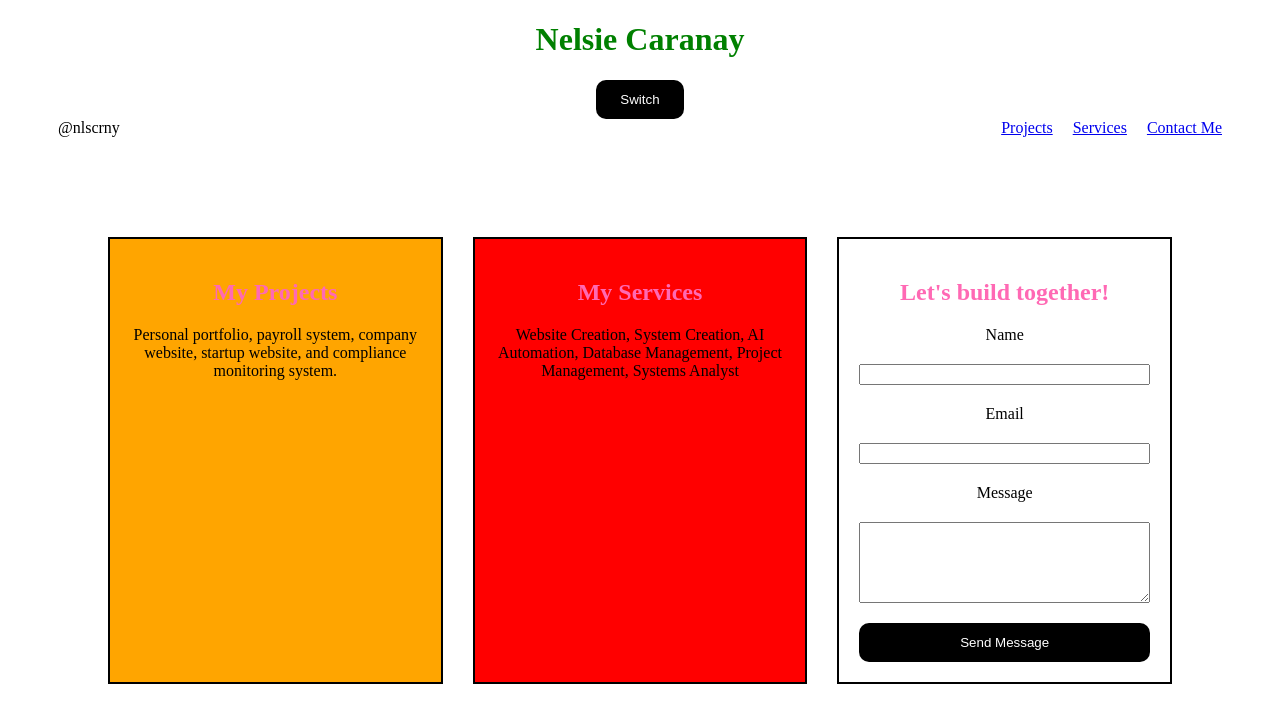
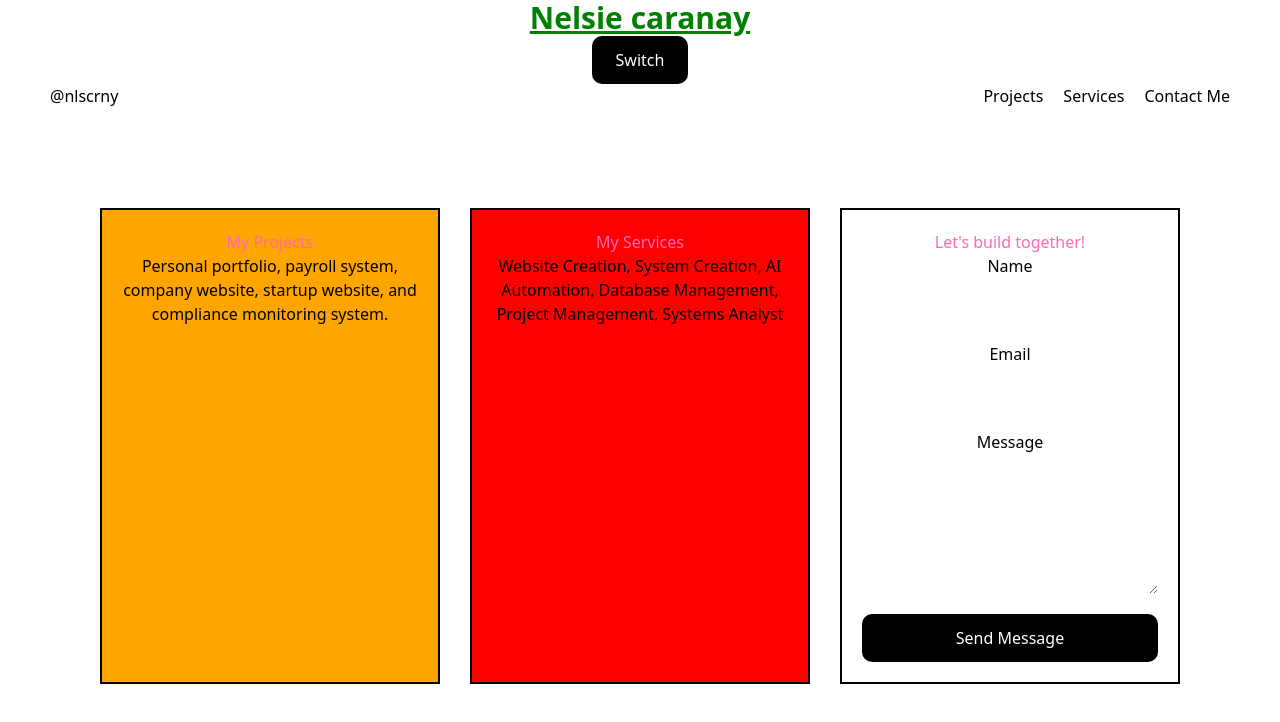
Before and after one commit to c20245654caranay-pixel/Nelsie, a plain HTML site: page index.html in a window 1280 px wide. Drawn offline with nearby package versions, Linux system fonts and the light colour scheme.

Commit message:
My first tailwind :p

```diff
--- a/index.html
+++ b/index.html
@@ -6,10 +6,14 @@
     <meta name="viewport" content="width=device-width, initial-scale=1.0">
     <title>My Portfolio</title>
     <link rel="stylesheet" href="style.css">
+    <script src="https://cdn.jsdelivr.net/npm/@tailwindcss/browser@4"></script>
 </head>
 
 <body>
-    <h1>Nelsie Caranay</h1>
+
+    <h1 class="text-3xl font-bold underline text-red-700">
+        Nelsie caranay
+        </h1>
 
         <button id="switch">Switch</button>
         <header>
@@ -26,7 +30,8 @@
         <main>
             <section id="projects">
                 <h2 class="projects">My Projects</h2>
-            <p>Personal portfolio, payroll system, company website, startup website, and compliance monitoring system.
+                <p>Personal portfolio, payroll system, company website, startup website, and compliance monitoring
+                    system.
                 </p>
             </section>
 
```
Lines whose indentation alone changed are shown as unchanged.
